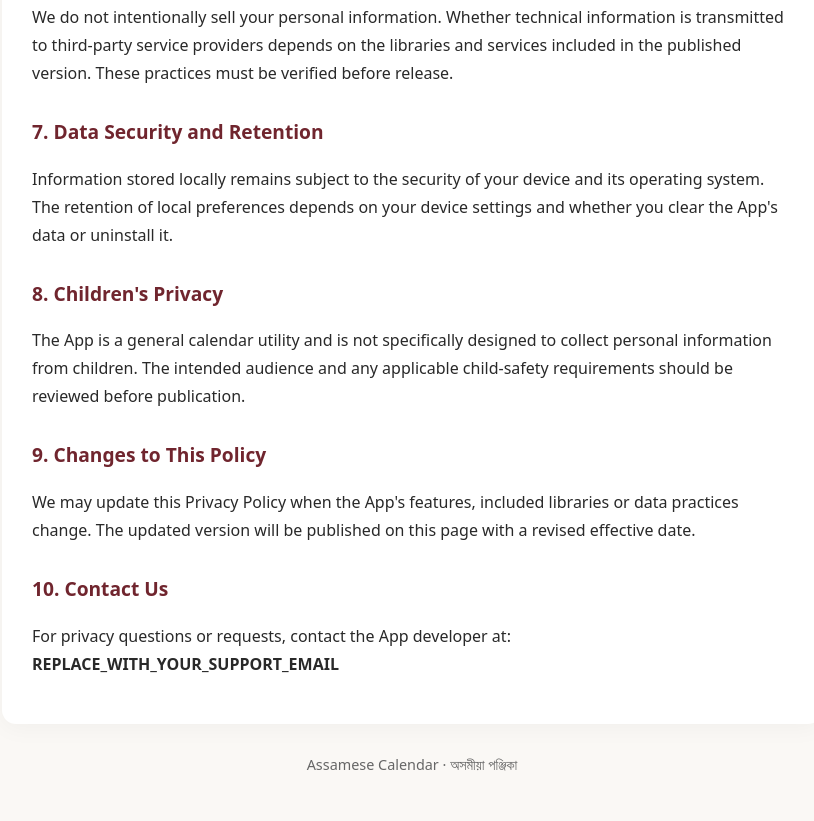
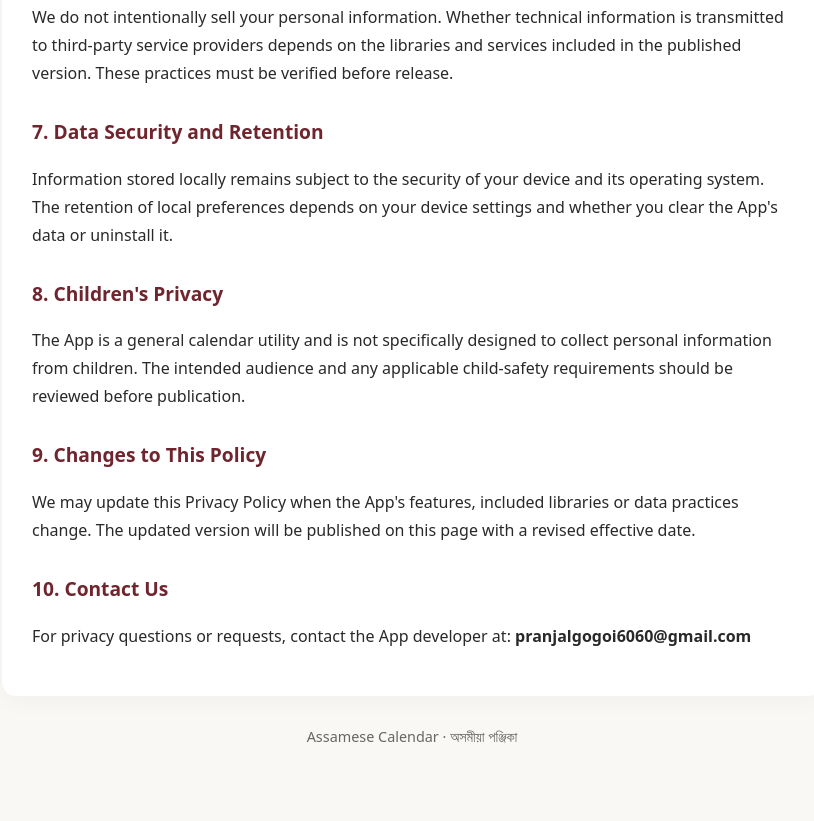
Before and after one commit to Parl582/assamese-calendar-privacy, a plain HTML site: page index.html in a window 1280 px wide. Shown: the part 1448-2269 px from the top of the page, without its empty margins (228-1042 px from the left). After the commit the page ends 2241 px from the top, so only its background shows below. Drawn offline with Linux system fonts and the light colour scheme.

Commit message:
Update support email in contact sectionemail added

```diff
--- a/index.html
+++ b/index.html
@@ -166,7 +166,7 @@
     <h2>10. Contact Us</h2>
     <p>
       For privacy questions or requests, contact the App developer at:
-      <strong>REPLACE_WITH_YOUR_SUPPORT_EMAIL</strong>
+      <strong>pranjalgogoi6060@gmail.com</strong>
     </p>
   </main>
 
```
